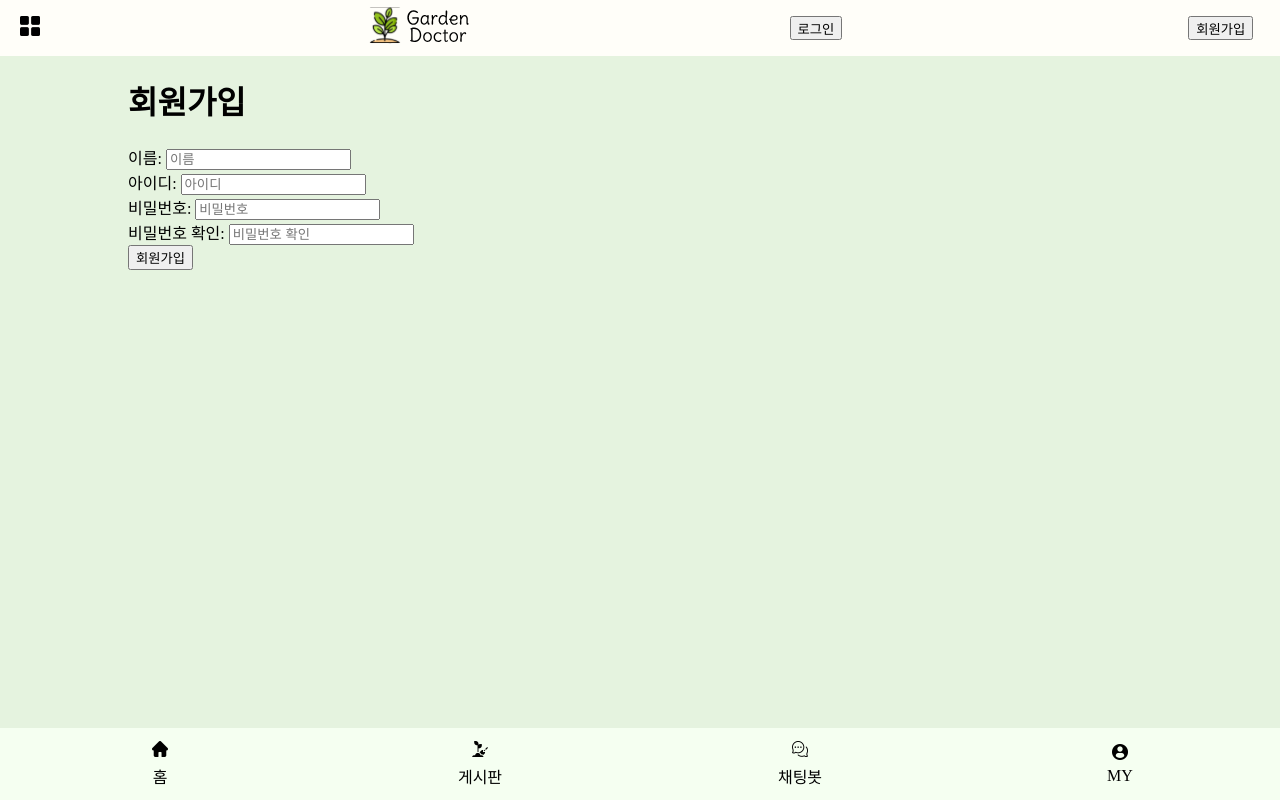
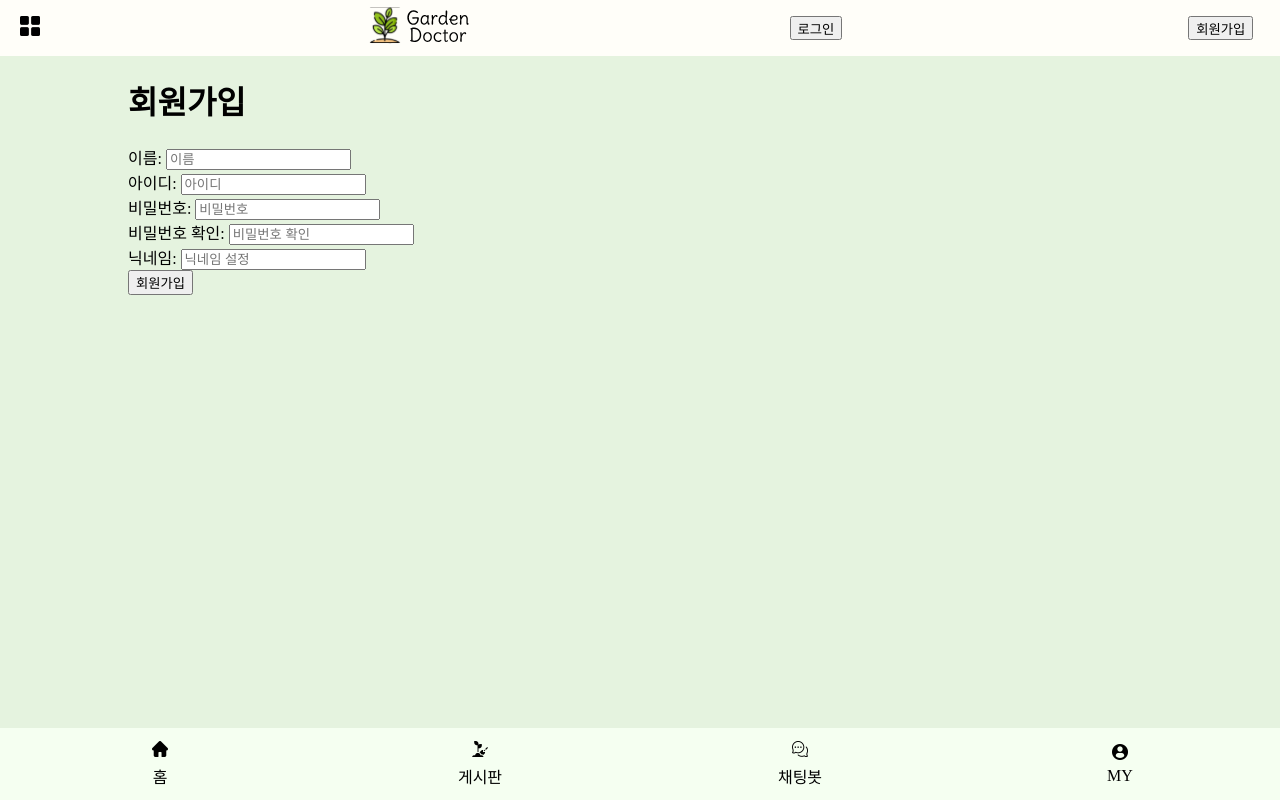
Before and after one commit to Garden-Doctor/GardenDoctor, a React (Create React App) app in the folder garden-doctor/: page /signup in a window 1280 px wide. Built offline with nearby package versions, Linux system fonts and the light colour scheme.

Commit message:
회원가입(signUp) 닉네임 부분 추가

```diff
--- a/garden-doctor/src/App.js
+++ b/garden-doctor/src/App.js
@@ -26,6 +26,7 @@ import NaviBar from "./components/NaviBar";
 import "../src/styles/app.scss";
 import SideBar from "./components/SideBar";
 import { useState } from "react";
+import MyPage from "./components/myPage/MyPage";
 
 function App() {
   return (
@@ -61,6 +62,7 @@ function App() {
               element={<DignoseResult></DignoseResult>}
             ></Route>
             <Route path="/myBoards" element={<MyBoards></MyBoards>}></Route>
+            <Route path="/myPage" element={<MyPage></MyPage>}></Route>
           </Routes>
         </div>
         <BottomBar></BottomBar>
--- /dev/null
+++ b/garden-doctor/src/components/myPage/MyPage.js
@@ -0,0 +1,14 @@
+import { useSelector } from "react-redux";
+
+const MyPage = () => {
+  const userId = useSelector((state) => state.user);
+
+  return (
+    <div className="myPage-main-container">
+      <div className="Title">마이페이지</div>
+      <div className="myInfo"></div>
+      <div className="myBoards"></div>
+    </div>
+  );
+};
+export default MyPage;
--- a/garden-doctor/src/components/signUp/Signup.js
+++ b/garden-doctor/src/components/signUp/Signup.js
@@ -8,6 +8,7 @@ const Signup = () => {
   const [id, setId] = useState("");
   const [pw, setPw] = useState("");
   const [checkPw, setCheckPw] = useState("");
+  const [nickName, setNickName] = useState("");
 
   const signupButton = () => {
     console.log(name, id, pw, checkPw);
@@ -19,6 +20,7 @@ const Signup = () => {
           name: name,
           id: id,
           pw: pw,
+          nickName: nickName,
         },
       });
       console.log(res.data);
@@ -70,6 +72,15 @@ const Signup = () => {
         }}
       />{" "}
       <br />
+      닉네임:{" "}
+      <input
+        type="text"
+        placeholder="닉네임 설정"
+        onChange={(e) => {
+          setNickName(e.target.value);
+        }}
+      />{" "}
+      <br />
       <button onClick={signupButton}>회원가입</button>
     </div>
   );
```
